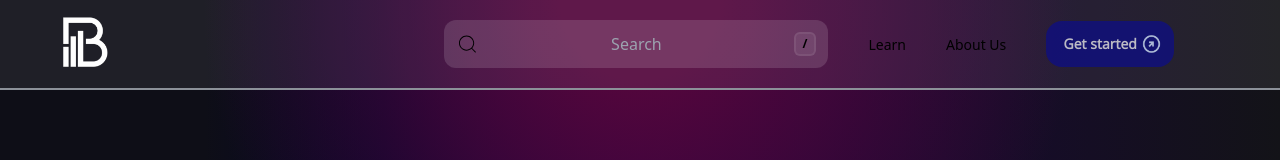
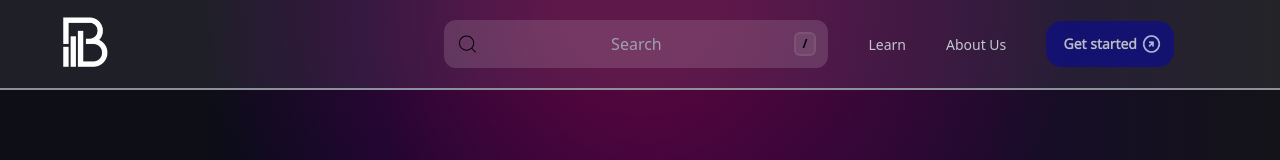
Before and after one commit to Ade-akanfe/buyeet_brand, a Next.js app: page / in a window 1280 px wide. Shown: the top 160 px of the page. Built offline with nearby package versions, Linux system fonts and the light colour scheme.

Commit message:
imaging first change12

```diff
--- a/src/components/Home/header.js
+++ b/src/components/Home/header.js
@@ -52,13 +52,19 @@ const Header = () => {
               </span>
             </span>
             <span className="inline-block">
-              <Link href={"#learn"} className="text-sm font-medium">
+              <Link
+                href={"#learn"}
+                className="text-sm font-medium text-neutral_variant"
+              >
                 Learn
               </Link>
             </span>
             <span className=" inline-block">
               {" "}
-              <Link href={"#about"} className="text-sm font-medium">
+              <Link
+                href={"#about"}
+                className="text-sm font-medium text-neutral_variant"
+              >
                 About Us
               </Link>
             </span>
```
